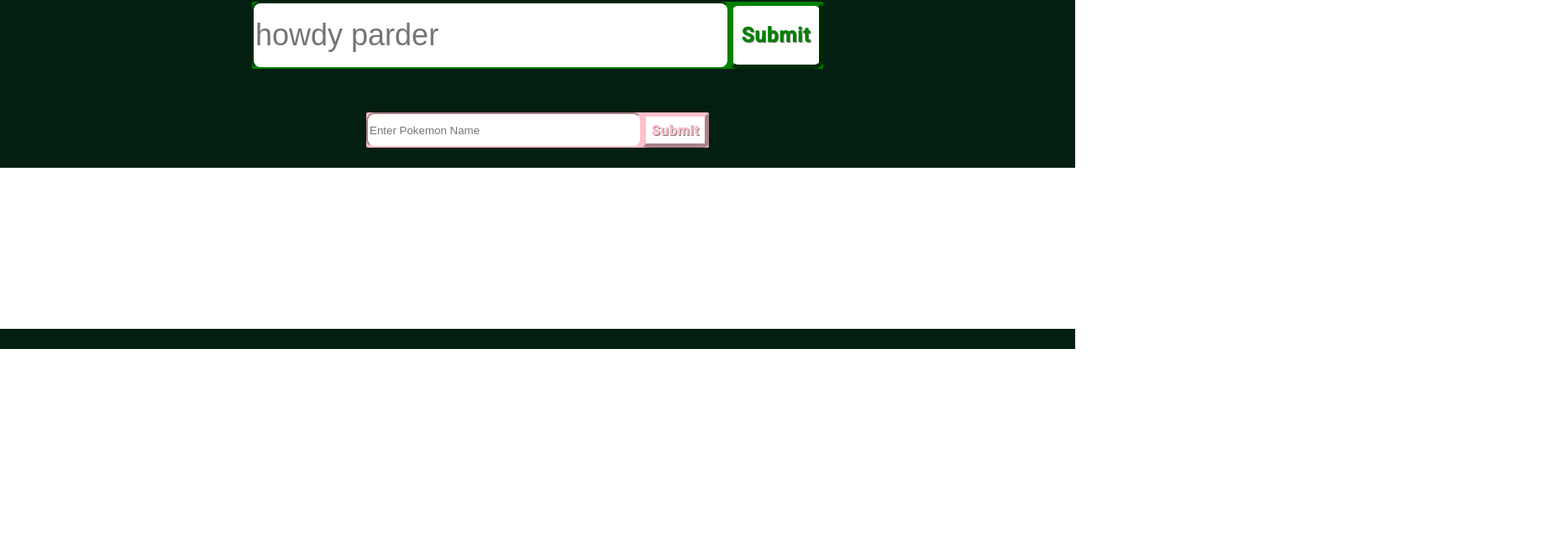
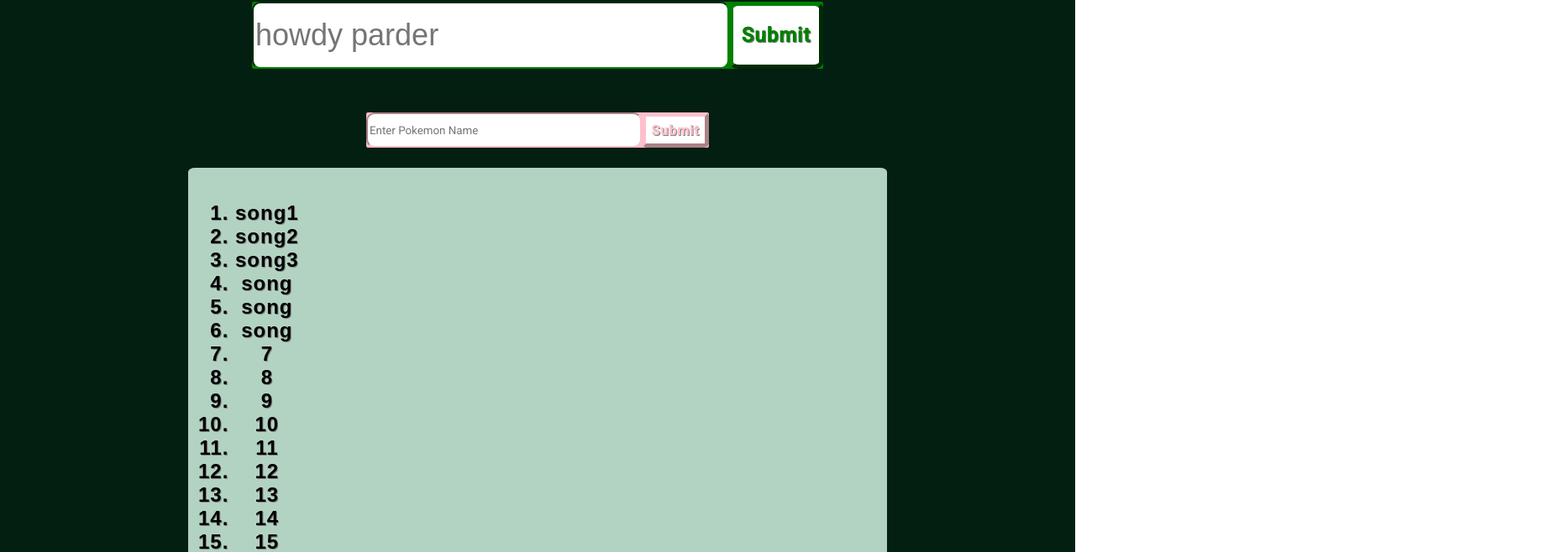
Before and after one commit to dizmond/oyakodon, a React (Create React App) app in the folder client/: page / in a window 1280 px wide. Shown: the part 406-1064 px from the top of the page at 84% size, 1856 px wide, since content can reach past the window. Before the commit the page ends 822 px from the top, so only its background shows below. Built offline with nearby package versions, Linux system fonts and the light colour scheme; no server answers.

Commit message:
changed playlist color and made it OL

```diff
--- a/client/src/App.js
+++ b/client/src/App.js
@@ -67,32 +67,32 @@ function App() {
     //render????
   }
 
-//PLACEHOLDER ARGUMENT FOR LIST OF SONGS
-const numz = [1,2,3,4,5,6,7,8,9,10,11,12,13,14,15]
+  //PLACEHOLDER ARGUMENT FOR LIST OF SONGS
+  const numz = ['song1', 'song2', 'song3', 'song', 'song', 'song', 7, 8, 9, 10, 11, 12, 13, 14, 15]
 
   return (
     <div className="App">
       <header className="App-header">
-      <img src = {theImage} height ={325} width={325} />
+        <img src={theImage} height={325} width={325} />
 
-     {/* <OurImage src = {theImage}></OurImage> */}
+        {/* <OurImage src = {theImage}></OurImage> */}
 
 
         <p>Enter a pokemon!</p>
         <div>
           <InputSearch
-          onChange={(e) => inputGrabber(e)} //actively stores the val of the input
-          onSubmit={(e) => inputSubmitted(e)}  //prevents reloading and changes the real value
+            onChange={(e) => inputGrabber(e)} //actively stores the val of the input
+            onSubmit={(e) => inputSubmitted(e)}  //prevents reloading and changes the real value
           >
           </InputSearch>
         </div>
-    {/*   <p>{inputText}</p> */}
+        {/*   <p>{inputText}</p> */}
         <p>{pip}</p>
         <div>
           <SearchBar></SearchBar>
         </div>
         <div>
-          <NumberList vals = {numz}></NumberList>
+          <NumberList vals={numz}></NumberList>
         </div>
       </header>
     </div>
--- a/client/src/components/playlist/NumberList.js
+++ b/client/src/components/playlist/NumberList.js
@@ -7,11 +7,10 @@ import ListItem from './ListItem';
 const StyledMenu = styled.menu`
 display: flex;
   color: black;
-  background-color: white;
+  background-color: #B2D3C2;
   border-radius: 1%;
   border-color: pink;
-  width: 150rem;
-  height: 10rem;
+  width: 50rem;
   padding: 1rem;
   align-items: left-center;
   font-size: 1.5rem;
@@ -41,9 +40,9 @@ export default function NumberList(props) {
   //StyledMenu is the css for this component
   return (
     <StyledMenu>
-      <ul>
+      <ol>
         {listItems}
-      </ul>
+      </ol>
     </StyledMenu>
   );
 }
--- a/client/src/components/searchBar/SearchBar.js
+++ b/client/src/components/searchBar/SearchBar.js
@@ -12,6 +12,7 @@ const StyledInput = styled.input`
   border-radius: 10px;
     border-color: pink;
     width: 20rem;
+    font-family: 'Roboto', sans-serif;
 
   `
 const SearchBar = () => (
```
Lines whose indentation alone changed are shown as unchanged.
